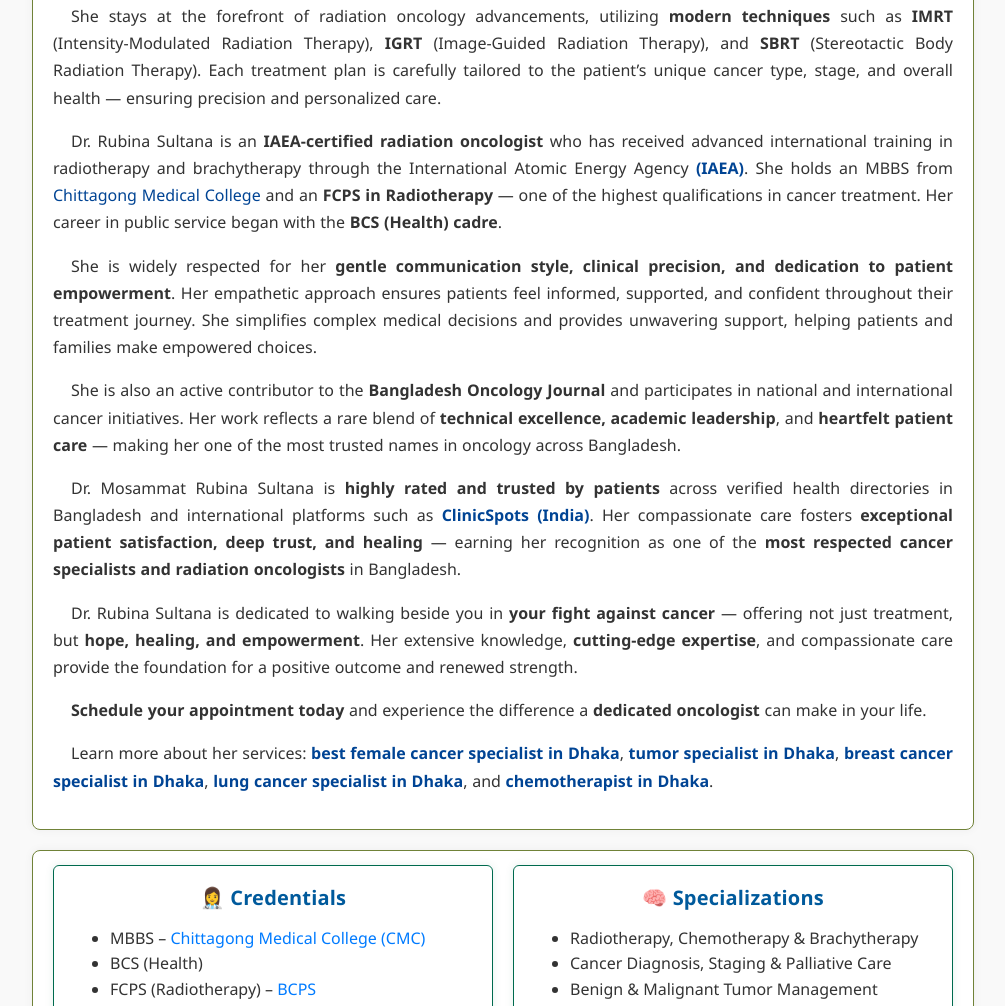
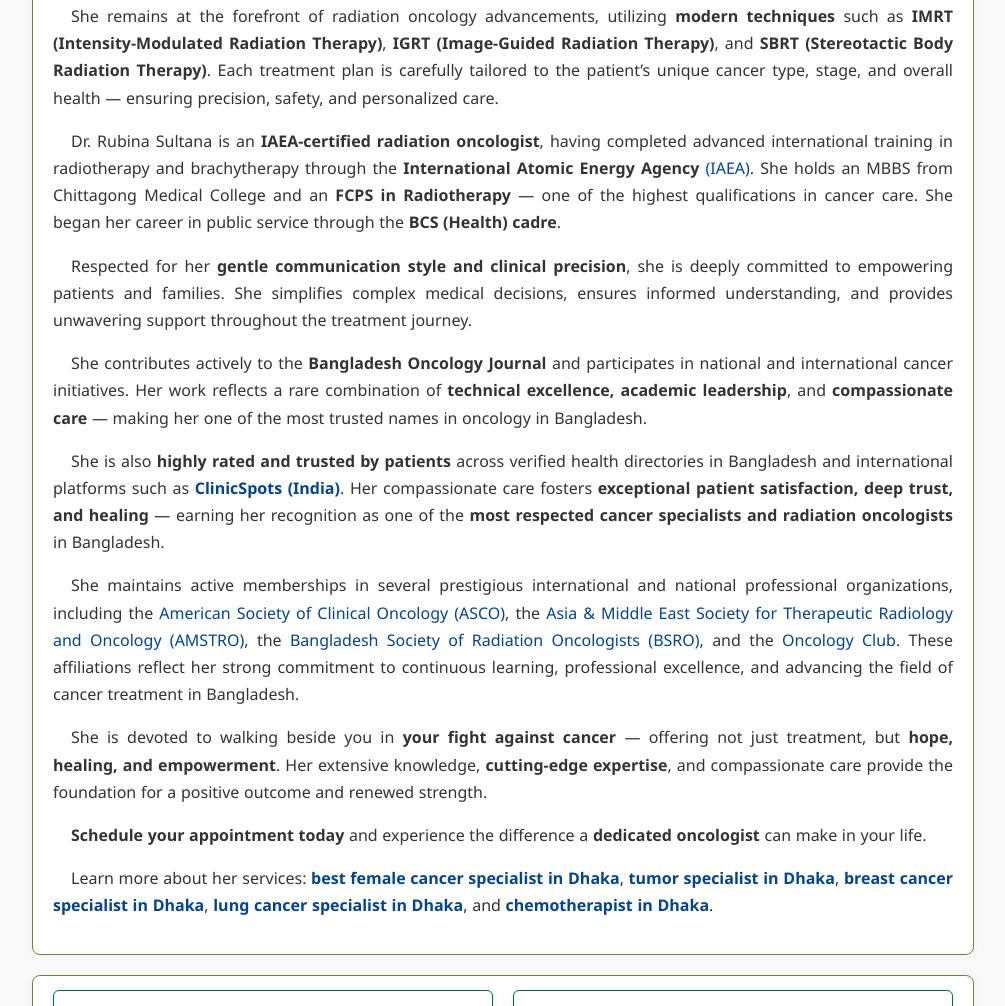
Before and after one commit to sarwardhaka-ai/Dr-Rubina, a plain HTML site: page public/index.html in a window 1280 px wide. Shown: the part 1202-2208 px from the top of the page, without its empty margins (137-1142 px from the left). Drawn offline with Linux system fonts and the light colour scheme.

Commit message:
Add files via upload

```diff
--- a/public/index.html
+++ b/public/index.html
@@ -672,14 +672,24 @@
                </figure>
                <h2>👩‍⚕️ About Dr. Rubina Sultana</h2>
                <p><strong>Dr. Mosammat Rubina Sultana</strong> is a <strong>nationally recognized</strong> and <strong>highly respected leading cancer specialist</strong> in Bangladesh, <strong>renowned</strong> for her <strong>dual expertise</strong> in <strong>clinical oncology</strong> and <strong>radiation therapy</strong>. With <strong>over 22 years of experience</strong>, she has earned national recognition for delivering <strong>compassionate, evidence-based cancer care</strong> across all stages — from early diagnosis to advanced palliative support.</p>
-               <p>She currently serves as an <strong>Associate Professor</strong> in the Department of Radiation Oncology at the <strong>National Institute of Cancer Research & Hospital</strong> <a href="https://nicrh.gov.bd/departments/radiation-oncology" target="_blank" rel="noopener nofollow">(NICRH)</a>, Dhaka — Bangladesh’s leading center for cancer research and advanced treatment. As <strong>an academic leader</strong>, she shares her knowledge and expertise with future generations of oncologists, <strong>shaping the future of cancer treatment in Bangladesh</strong>.</p>
+               <p>She currently serves as an <strong>Associate Professor</strong> in the Department of Radiation Oncology at the <strong>National Institute of Cancer Research & Hospital</strong> <a href="https://nicrh.gov.bd/departments/radiation-oncology" target="_blank" rel="noopener nofollow">(NICRH)</a>, Dhaka — Bangladesh’s leading center for cancer research and advanced treatment. As <strong>an academic leader</strong>, she is committed to training and mentoring the next generation of oncologists, <strong>shaping the future of cancer treatment in Bangladesh</strong>.</p>
                <p>In addition to her academic role, she is a <strong>Consultant</strong> at the modern and well-equipped <strong>Ahsania Mission Cancer & General Hospital</strong> — one of the country’s top private cancer hospitals — and a <strong>Visiting Consultant</strong> at both <strong>Delta Hospital Ltd., Mirpur-1</strong> and <strong>Enam Medical College Hospital, Savar</strong>.</p>
-               <p>She stays at the forefront of radiation oncology advancements, utilizing <strong>modern techniques</strong> such as <strong>IMRT</strong> (Intensity-Modulated Radiation Therapy), <strong>IGRT</strong> (Image-Guided Radiation Therapy), and <strong>SBRT</strong> (Stereotactic Body Radiation Therapy). Each treatment plan is carefully tailored to the patient’s unique cancer type, stage, and overall health — ensuring precision and personalized care.</p>
-               <p>Dr. Rubina Sultana is an <strong>IAEA-certified radiation oncologist</strong> who has received advanced international training in radiotherapy and brachytherapy through the International Atomic Energy Agency <a href="https://www.iaea.org/" target="_blank" rel="noopener nofollow"><strong>(IAEA)</strong></a>. She holds an MBBS from <a href="https://cmch.gov.bd/" target="_blank" rel="noopener nofollow">Chittagong Medical College</a> and an <strong>FCPS in Radiotherapy</strong> — one of the highest qualifications in cancer treatment. Her career in public service began with the <strong>BCS (Health) cadre</strong>.</p>
-               <p>She is widely respected for her <strong>gentle communication style, clinical precision, and dedication to patient empowerment</strong>. Her empathetic approach ensures patients feel informed, supported, and confident throughout their treatment journey. She simplifies complex medical decisions and provides unwavering support, helping patients and families make empowered choices.</p>
-               <p>She is also an active contributor to the <strong>Bangladesh Oncology Journal</strong> and participates in national and international cancer initiatives. Her work reflects a rare blend of <strong>technical excellence, academic leadership</strong>, and <strong>heartfelt patient care</strong> — making her one of the most trusted names in oncology across Bangladesh.</p>
-               <p>Dr. Mosammat Rubina Sultana is <strong>highly rated and trusted by patients</strong> across verified health directories in Bangladesh and international platforms such as <a href="https://www.clinicspots.com/doctor/dr-mosammat-rubina-sultana" target="_blank" rel="noopener nofollow"><strong>ClinicSpots (India)</strong></a>. Her compassionate care fosters <strong>exceptional patient satisfaction, deep trust, and healing</strong> — earning her recognition as one of the <strong>most respected cancer specialists and radiation oncologists</strong> in Bangladesh.</p>
-               <p>Dr. Rubina Sultana is dedicated to walking beside you in <strong>your fight against cancer</strong> — offering not just treatment, but <strong>hope, healing, and empowerment</strong>. Her extensive knowledge, <strong>cutting-edge expertise</strong>, and compassionate care provide the foundation for a positive outcome and renewed strength.</p>
+               <p>She remains at the forefront of radiation oncology advancements, utilizing <strong>modern techniques</strong> such as <strong>IMRT (Intensity-Modulated Radiation Therapy)</strong>, <strong>IGRT (Image-Guided Radiation Therapy)</strong>, and <strong>SBRT (Stereotactic Body Radiation Therapy)</strong>. Each treatment plan is carefully tailored to the patient’s unique cancer type, stage, and overall health — ensuring precision, safety, and personalized care.</p>
+               <p>Dr. Rubina Sultana is an <strong>IAEA-certified radiation oncologist</strong>, having completed advanced international training in radiotherapy and brachytherapy through the <strong>International Atomic Energy Agency</strong>
+  <a href="https://www.iaea.org/" target="_blank" rel="noopener nofollow">(IAEA)</a>.
+She holds an MBBS from Chittagong Medical College and an <strong>FCPS in Radiotherapy</strong> — one of the highest qualifications in cancer care. She began her career in public service through the <strong>BCS (Health) cadre</strong>.</p>
+               <p>Respected for her <strong>gentle communication style and clinical precision</strong>, she is deeply committed to empowering patients and families. She simplifies complex medical decisions, ensures informed understanding, and provides unwavering support throughout the treatment journey.</p>
+               <p>She contributes actively to the <strong>Bangladesh Oncology Journal</strong> and participates in national and international cancer initiatives. Her work reflects a rare combination of <strong>technical excellence, academic leadership</strong>, and <strong>compassionate care</strong> — making her one of the most trusted names in oncology in Bangladesh.</p>
+               <p>She is also <strong>highly rated and trusted by patients</strong> across verified health directories in Bangladesh and international platforms such as <a href="https://www.clinicspots.com/doctor/dr-mosammat-rubina-sultana" target="_blank" rel="noopener nofollow"><strong>ClinicSpots (India)</strong></a>. Her compassionate care fosters <strong>exceptional patient satisfaction, deep trust, and healing</strong> — earning her recognition as one of the <strong>most respected cancer specialists and radiation oncologists</strong> in Bangladesh.</p>
+			   <p>
+  She maintains active memberships in several prestigious international and national professional organizations, including the
+  <a href="https://www.asco.org/" target="_blank" rel="noopener noreferrer">American Society of Clinical Oncology (ASCO)</a>,
+  the <a href="https://www.amstro.org/" target="_blank" rel="noopener noreferrer">Asia & Middle East Society for Therapeutic Radiology and Oncology (AMSTRO)</a>,
+  the <a href="https://www.bsro.info/" target="_blank" rel="noopener noreferrer">Bangladesh Society of Radiation Oncologists (BSRO)</a>,
+  and the <a href="https://oncologyclub.org/" target="_blank" rel="noopener noreferrer">Oncology Club</a>.
+  These affiliations reflect her strong commitment to continuous learning, professional excellence, and advancing the field of cancer treatment in Bangladesh.
+</p>
+               <p>She is devoted to walking beside you in <strong>your fight against cancer</strong> — offering not just treatment, but <strong>hope, healing, and empowerment</strong>. Her extensive knowledge, <strong>cutting-edge expertise</strong>, and compassionate care provide the foundation for a positive outcome and renewed strength.</p>
               <p><strong>Schedule your appointment today</strong> and experience the difference a <strong>dedicated oncologist</strong> can make in your life.</p>
               <p>Learn more about her services:
                 <a href="/best-female-cancer-specialist-dhaka"><strong>best female cancer specialist in Dhaka</strong></a>,
```
